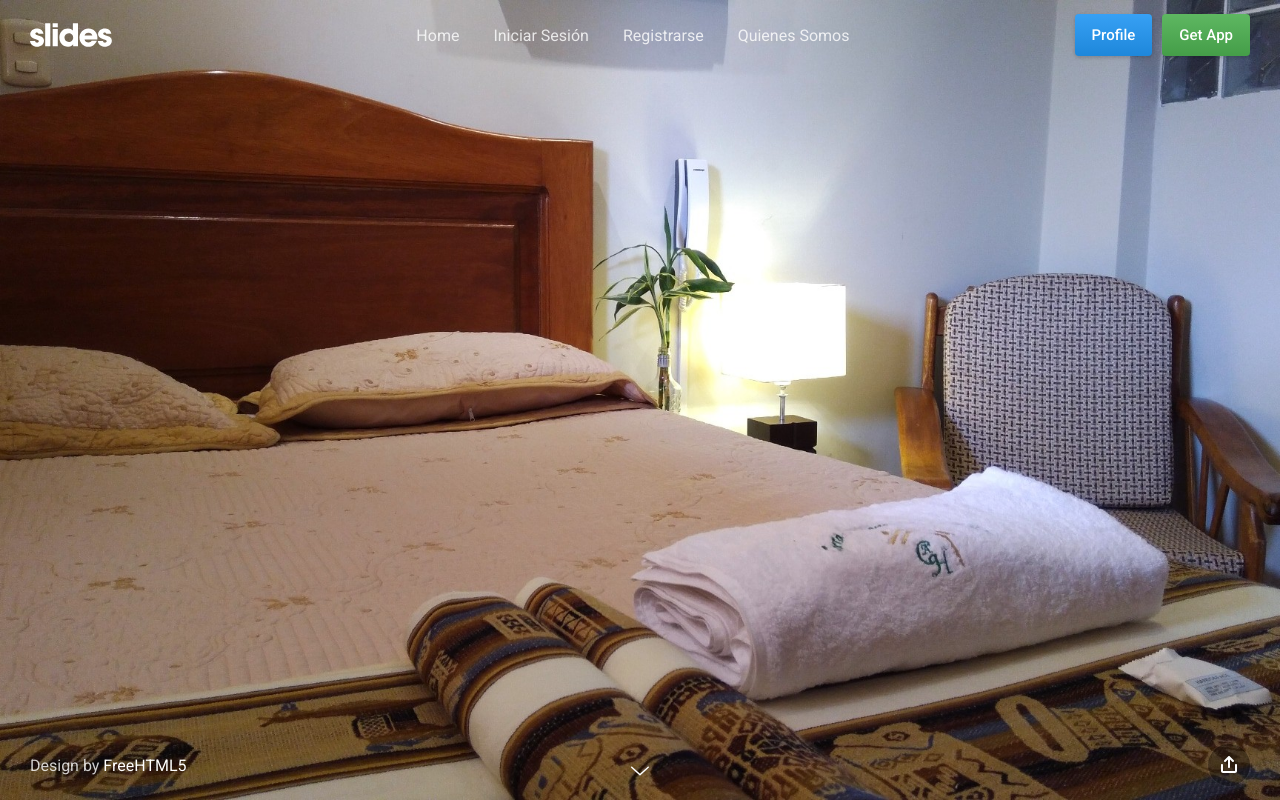
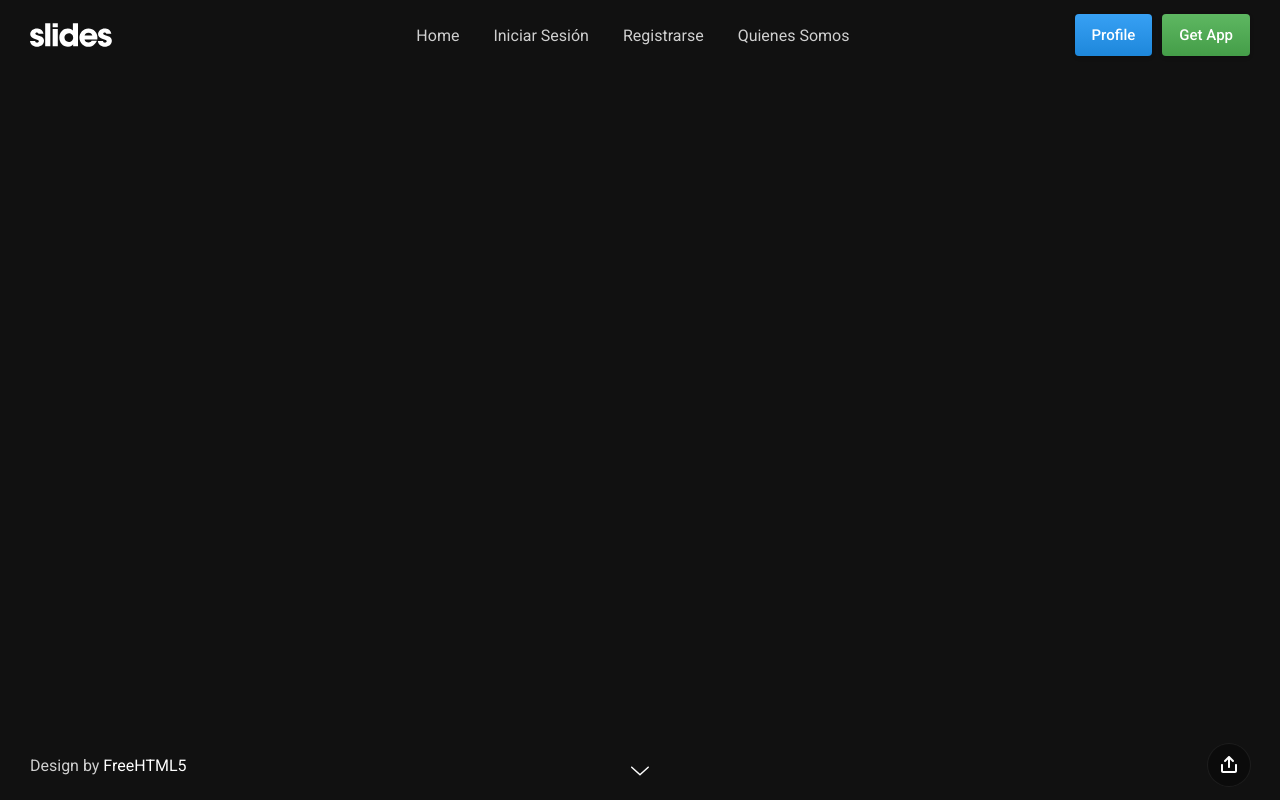
Before and after one commit to DynamicProphet/Hostal_Do-a_Clarita, a Django app: page / in a window 1280 px wide. Run offline with Django 3.2, Linux system fonts and the light colour scheme; data that the repository does not hold is empty.

Commit message:
home.html arreglado

```diff
--- a/proyectoHostal/templates/home.html
+++ b/proyectoHostal/templates/home.html
@@ -6,13 +6,13 @@
 {% block navbar %} {% include 'base/navbar.html' %} {% endblock %}
 
 {% block content %}
+
+{% for contenido in contenidos %}
 <section class="slide fade-6 kenBurns">
-{% for contenido in contenidos %}
-
+  </div>
   <div class="content">
     <div class="container">
       <div class="wrap">
-
         <div class="fix-12-12">
           <ul class="flex fixedSpaces verticalCenter reverse">
             <li class="col-6-12 left middle">
@@ -22,12 +22,12 @@
             </li>
           </ul>
         </div>
-
       </div>
     </div>
   </div>
+  <div class="background" style="background-image:url({% static 'img/background/img-home2.jpg' %})">
+</section>
 {% endfor %}
-<div class="background" style="background-image:url({% static 'img/background/img-home2.jpg' %})"></div>
-</section>
+
 
 {% endblock %}
```
Lines whose indentation alone changed are shown as unchanged.
